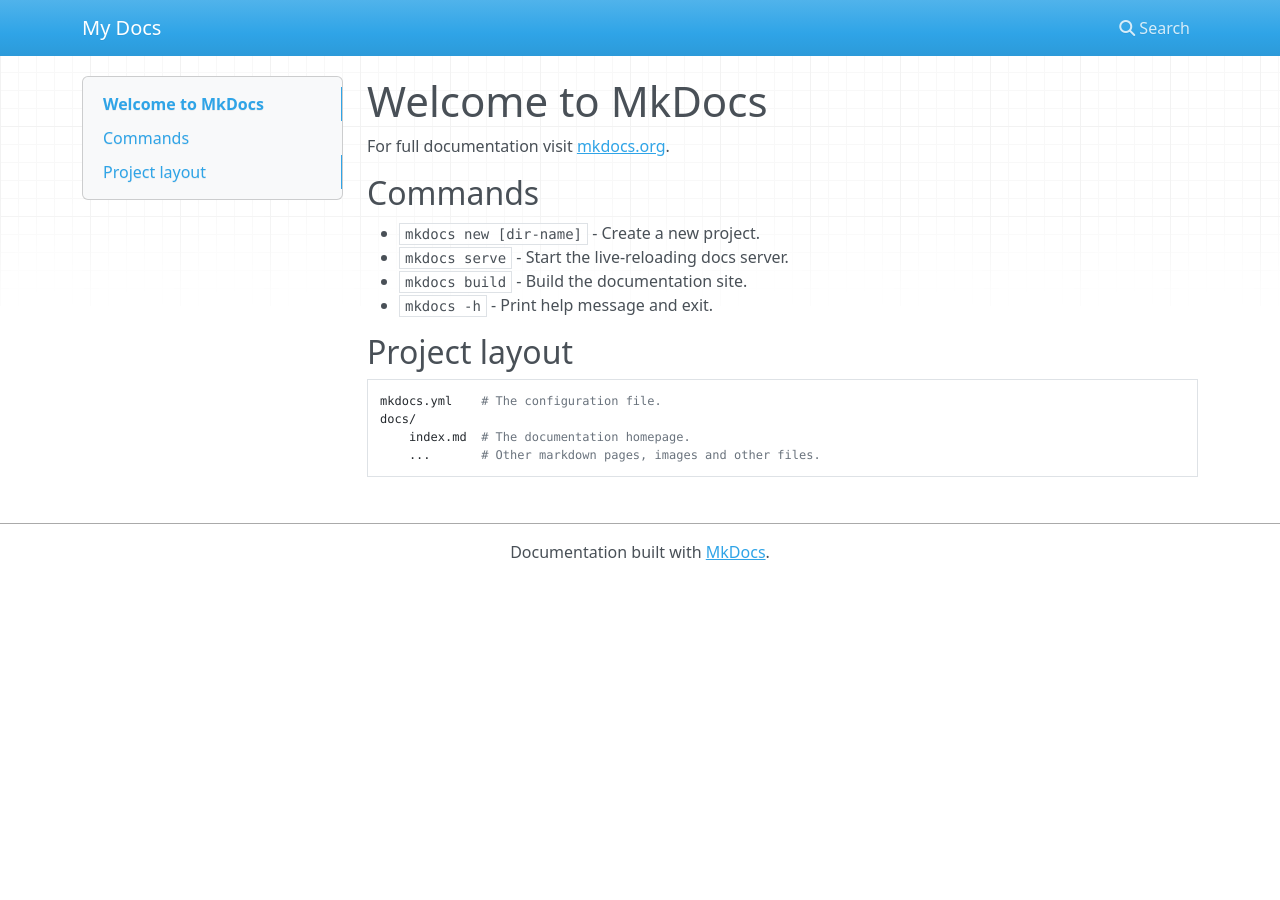
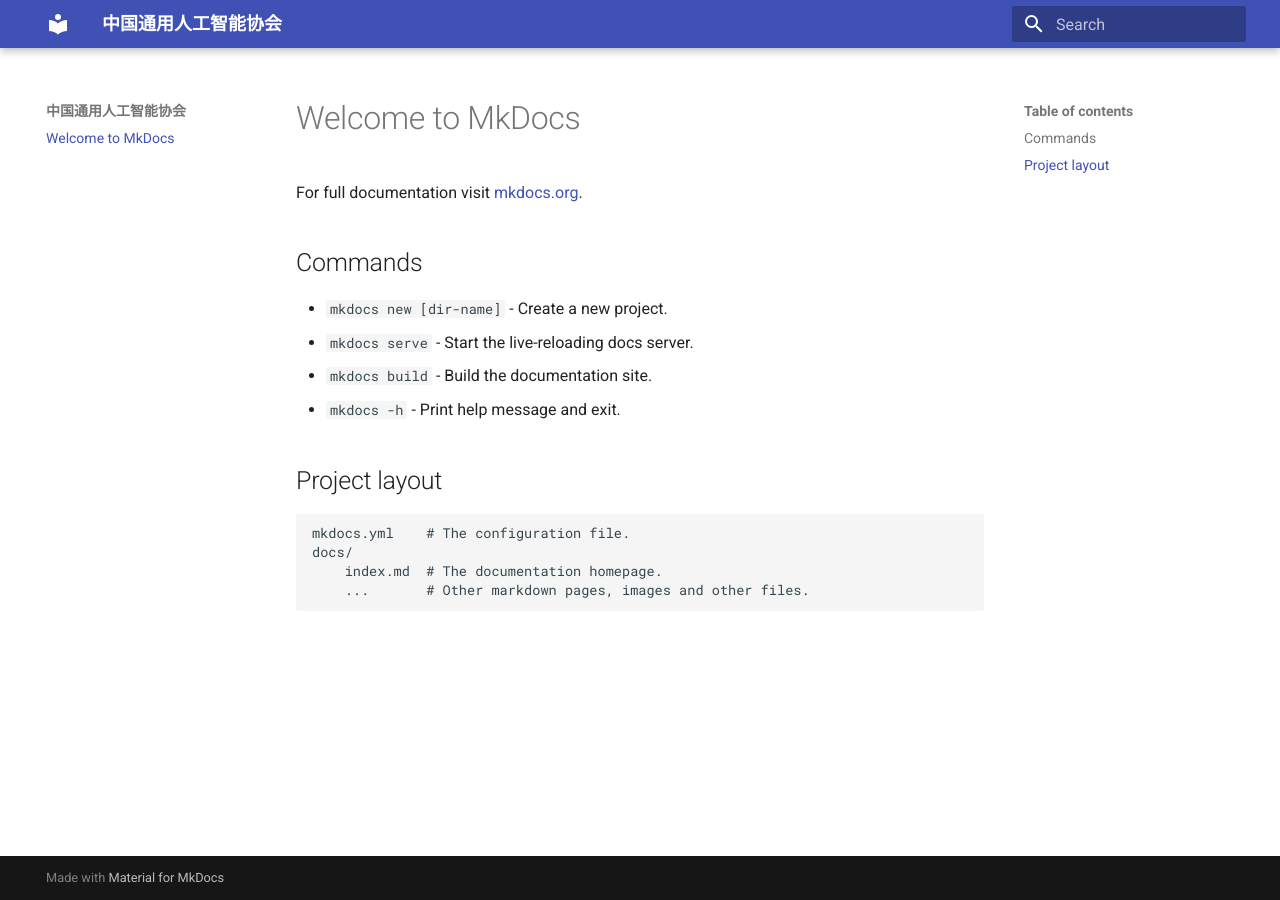
Before and after one commit to Hailaylin/agi-society-cn, an MkDocs documentation site: the page built from docs/index.md, in a window 1280 px wide. Built offline with MkDocs 1.6.1 and Material for MkDocs 9.7.7, drawn with Linux system fonts in a browser that asks for light colours; nearby versions of some CDN libraries.

Commit message:
🎉 init(can run):

```diff
--- a/mkdocs.yml
+++ b/mkdocs.yml
@@ -1 +1,3 @@
-site_name: My Docs
+site_name: 中国通用人工智能协会
+theme:
+  name: material
```
Also changed, not shown: 1 other file.
